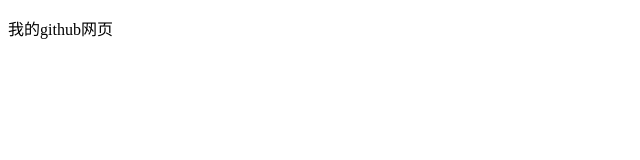
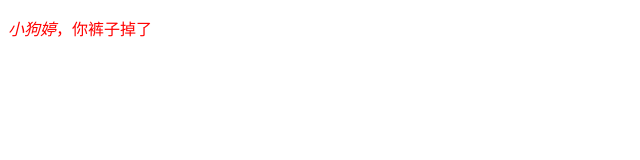
Before and after one commit to gysen/gysen.github.io, a plain HTML site: page index.html in a window 1280 px wide. Shown: the whole page, without its empty margins (0-640 px from the left). Drawn offline with Linux system fonts and the light colour scheme.

Commit message:
Update index.html

```diff
--- a/index.html
+++ b/index.html
@@ -2,9 +2,12 @@
 <html lang="en">
 <head>
 	<meta charset="UTF-8">
-	<title>my github网页</title>
+	<title>hello</title>
+	<style>
+		p{color: red}
+	</style>
 </head>
 <body>
-	<p>我的github网页</p>
+	<p><em>小狗婷</em>，你裤子掉了</p>
 </body>
 </html>
```
